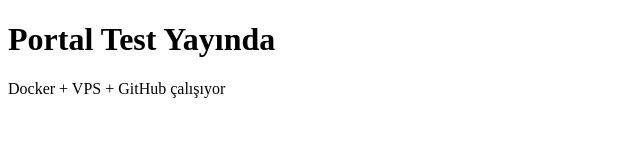
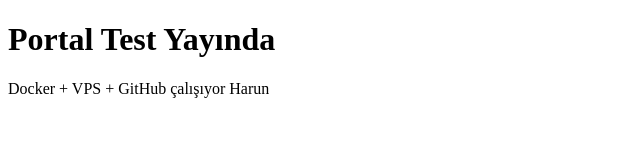
Before and after one commit to harunaksutr/Portal, a plain HTML site: page index.html in a window 1280 px wide. Shown: the full height of the page, 0-640 px from the left. Drawn offline with Linux system fonts and the light colour scheme.

Commit message:
Update index.html

```diff
--- a/index.html
+++ b/index.html
@@ -5,6 +5,7 @@
 </head>
 <body>
     <h1>Portal Test Yayında</h1>
-    <p>Docker + VPS + GitHub çalışıyor</p>
+    <p>Docker + VPS + GitHub çalışıyor
+    Harun</p>
 </body>
 </html>
```
